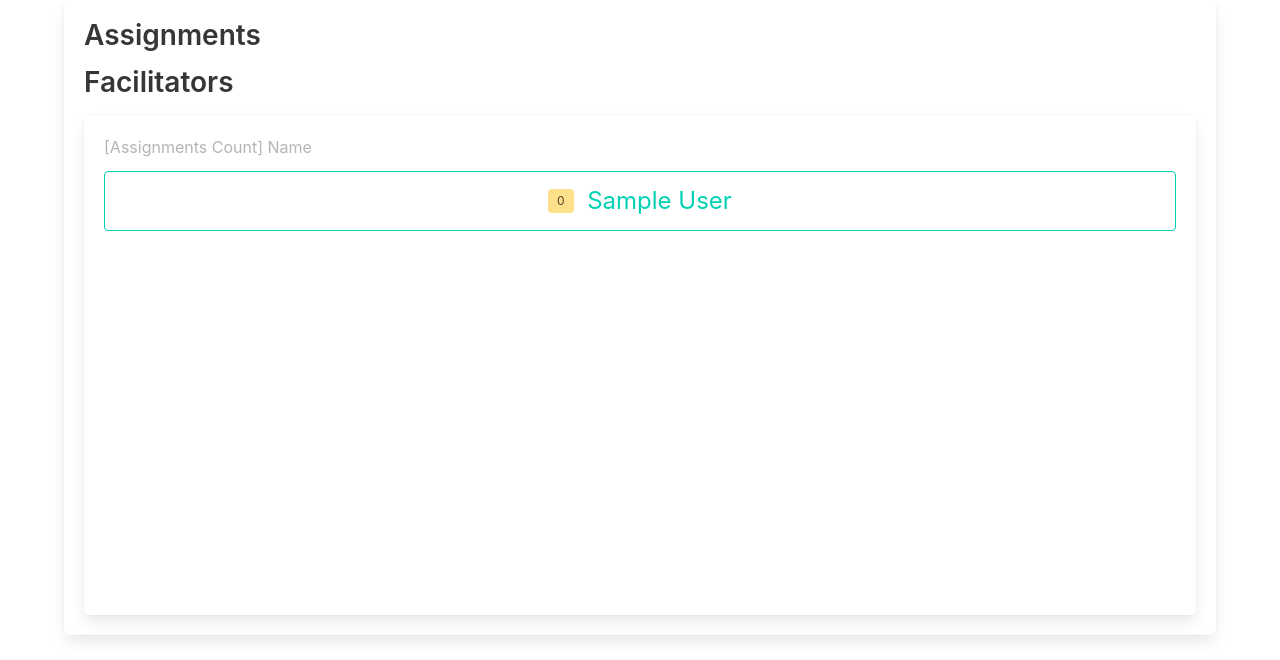
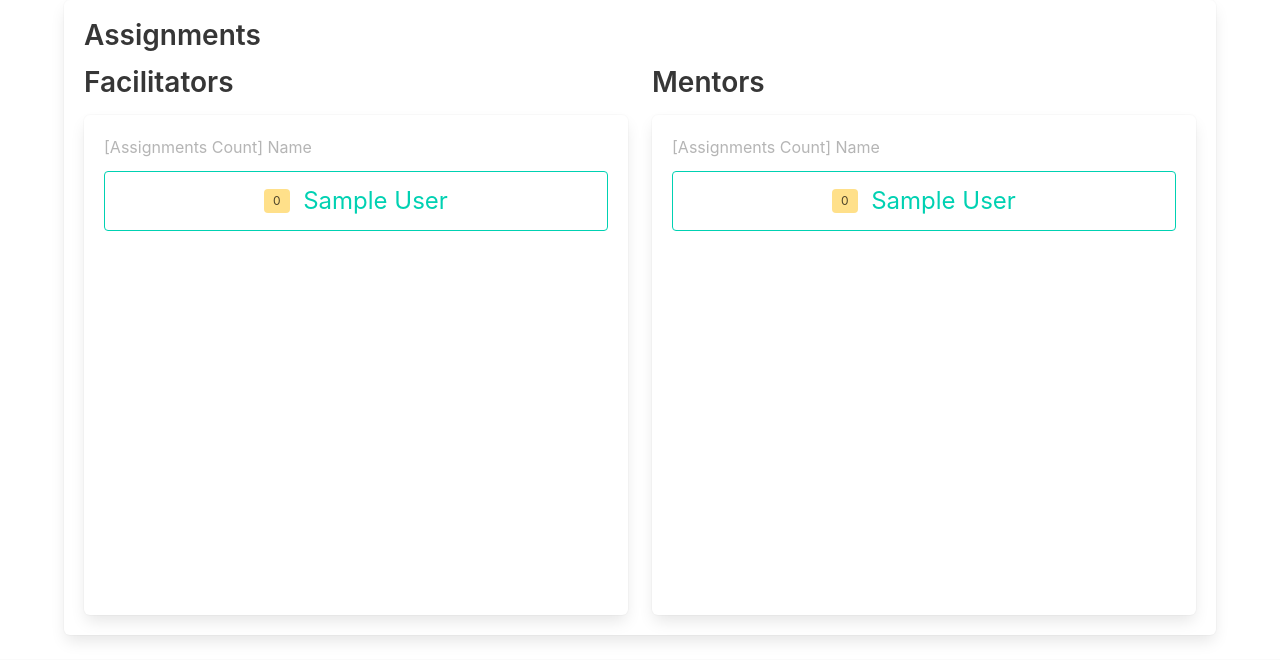
Before and after one commit to penguinpower80/p4kattendance, a Django app: template templates/attendance/assignments.html in a window 1280 px wide. Shown: the part 176-836 px from the top of the page. Run offline with Django 4.2, Linux system fonts and the light colour scheme; the template is opened without the code that fills it: values that come from a table or form of the project are taken from there, others are empty; the visitor is signed in with stand-in values (Sample User, id 1); data comes from the database, SQL or seed files in the repository; some libraries are stand-ins or nearby versions.

Commit message:
Fix query issue

```diff
--- a/attendance/views/assignments.py
+++ b/attendance/views/assignments.py
@@ -65,7 +65,7 @@ def assign(request, userid):
         if mySchools.count() > 0:
             assignable['schools'] = School.objects.filter(id__in=mySchools).all()
         else:
-            assignable['schools'] = None
+            assignable['schools'] = School.objects.all()
 
     return render(request, 'attendance/assign.html', {
         'assignments': assignments,
--- a/templates/attendance/assignments.html
+++ b/templates/attendance/assignments.html
@@ -6,7 +6,9 @@
         {% if facilitators %}
         {% include 'partials/assignment/personlist.html' with title="Facilitators" user_list=facilitators only %}
         {% endif %}
-
+        {% if mentors %}
+        {% include 'partials/assignment/personlist.html' with title="Mentors" user_list=mentors only %}
+        {% endif %}
         </div>
 {% endblock %}
 
```
